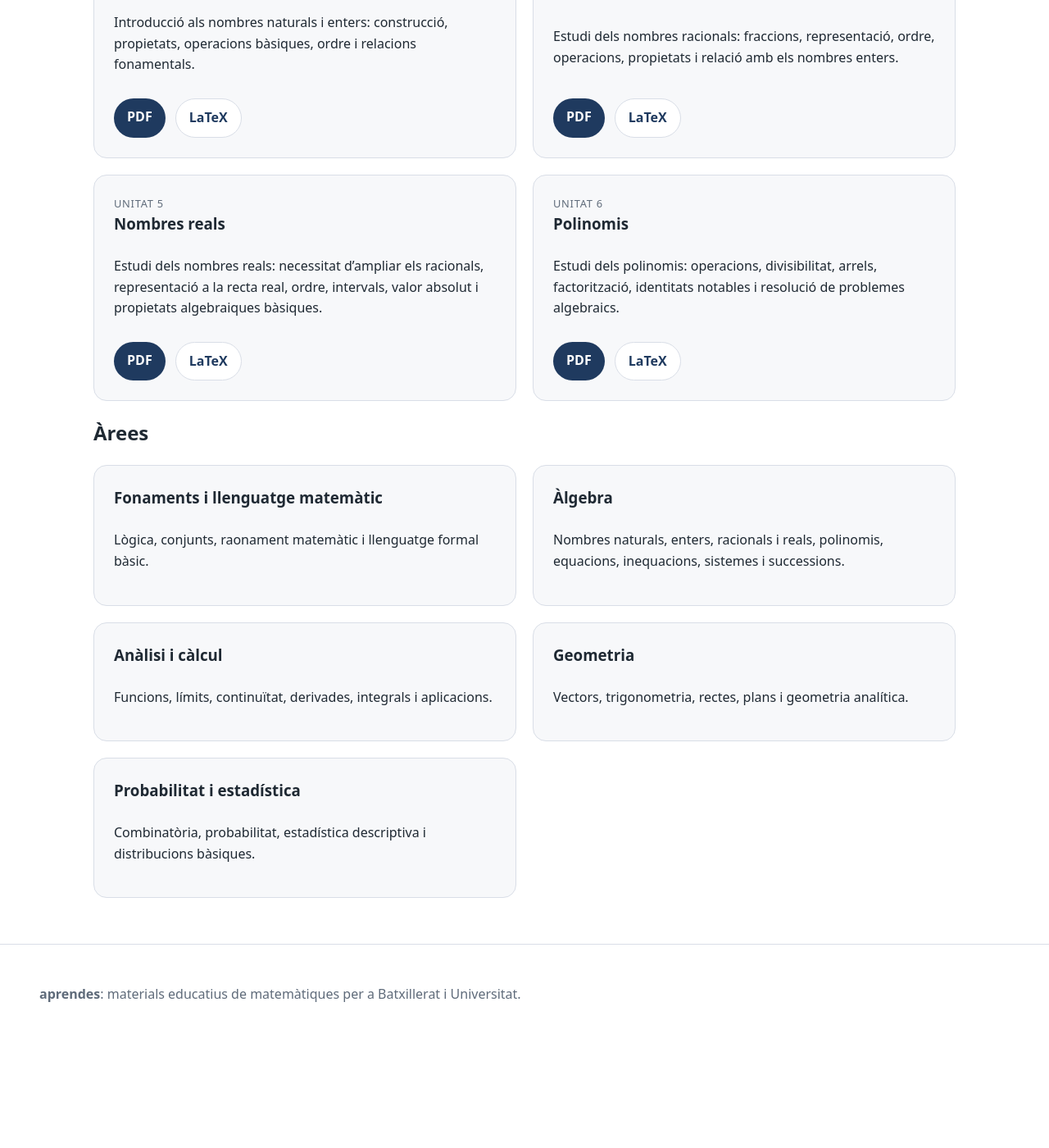
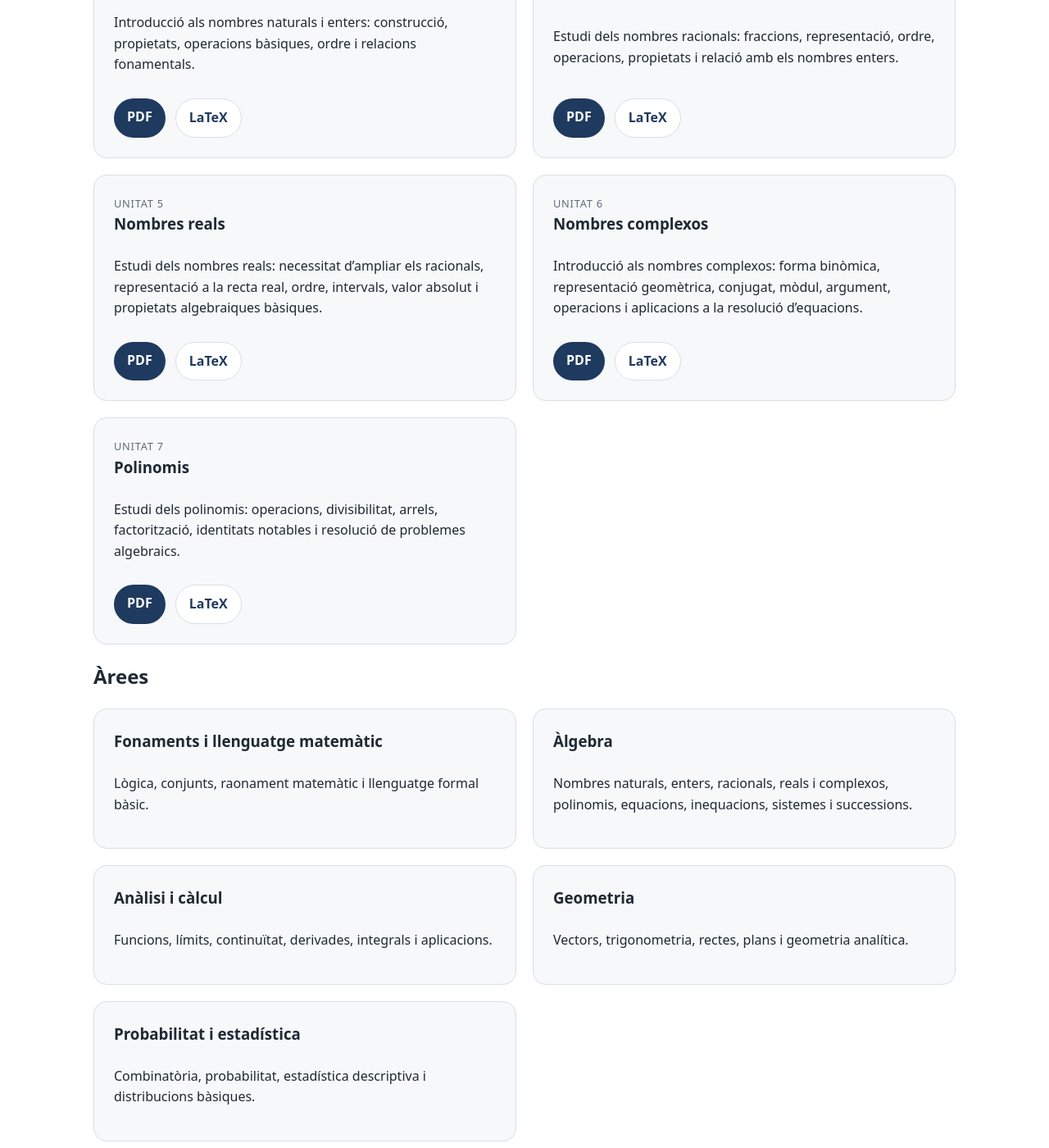
Before and after one commit to maperello/aprendes, a Jekyll site: the page built from batxillerat/index.html, in a window 1280 px wide and 1400 px high, scrolled down 1071 px. Shown: the whole window at 82% size. Built offline with Jekyll 4.4.1, drawn with Linux system fonts in a browser that asks for light colours; before the commit the page ends 2345 px from its top, so only the background shows below that.

Commit message:
Add content for complex numbers and update algebra section

```diff
--- a/batxillerat/index.html
+++ b/batxillerat/index.html
@@ -115,6 +115,21 @@ title: Batxillerat
 
   <article class="material-card">
   <p class="eyebrow">Unitat 6</p>
+  <h3>Nombres complexos</h3>
+  <p>
+    Introducció als nombres complexos: forma binòmica, representació
+    geomètrica, conjugat, mòdul, argument, operacions i aplicacions
+    a la resolució d’equacions.
+  </p>
+
+  <div class="card-actions">
+    <a class="button" href="{{ site.baseurl }}/batxillerat/complexos/main.pdf">PDF</a>
+    <a class="button secondary" href="https://github.com/maperello/aprendes/tree/main/batxillerat/complexos">LaTeX</a>
+  </div>
+  </article>
+
+  <article class="material-card">
+  <p class="eyebrow">Unitat 7</p>
   <h3>Polinomis</h3>
   <p>
     Estudi dels polinomis: operacions, divisibilitat, arrels, factorització,
@@ -142,7 +157,7 @@ title: Batxillerat
 
     <article class="area-card">
       <h3>Àlgebra</h3>
-      <p>Nombres naturals, enters, racionals i reals, polinomis, equacions, inequacions, sistemes i successions.
+      <p>Nombres naturals, enters, racionals, reals i complexos, polinomis, equacions, inequacions, sistemes i successions.
       </p>
     </article>
 
```
